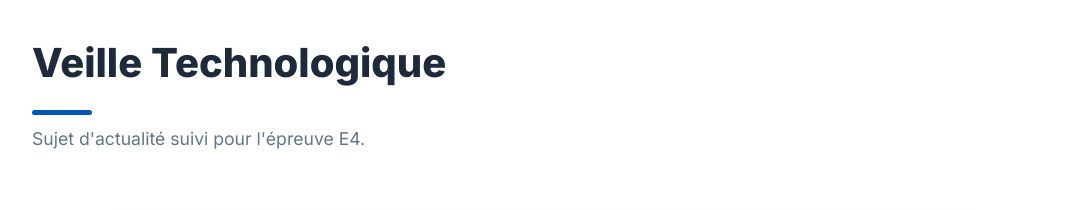
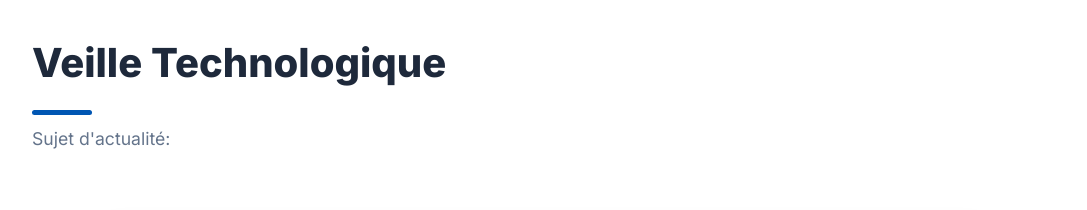
Before and after one commit to Li4mpro/Liamportfolio, a plain HTML site: page index.html in a window 1280 px wide. Shown: the part 3900-4110 px from the top of the page, without its empty margins (96-1183 px from the left). Drawn offline with Linux system fonts and the light colour scheme.

Commit message:
index.html

```diff
--- a/index.html
+++ b/index.html
@@ -328,7 +328,7 @@
         <div class="section-head">
             <h2>Veille Technologique</h2>
             <div class="divider"></div>
-            <p>Sujet d'actualité suivi pour l'épreuve E4.</p>
+            <p>Sujet d'actualité:</p>
         </div>
 
         <div class="veille-container">
```
